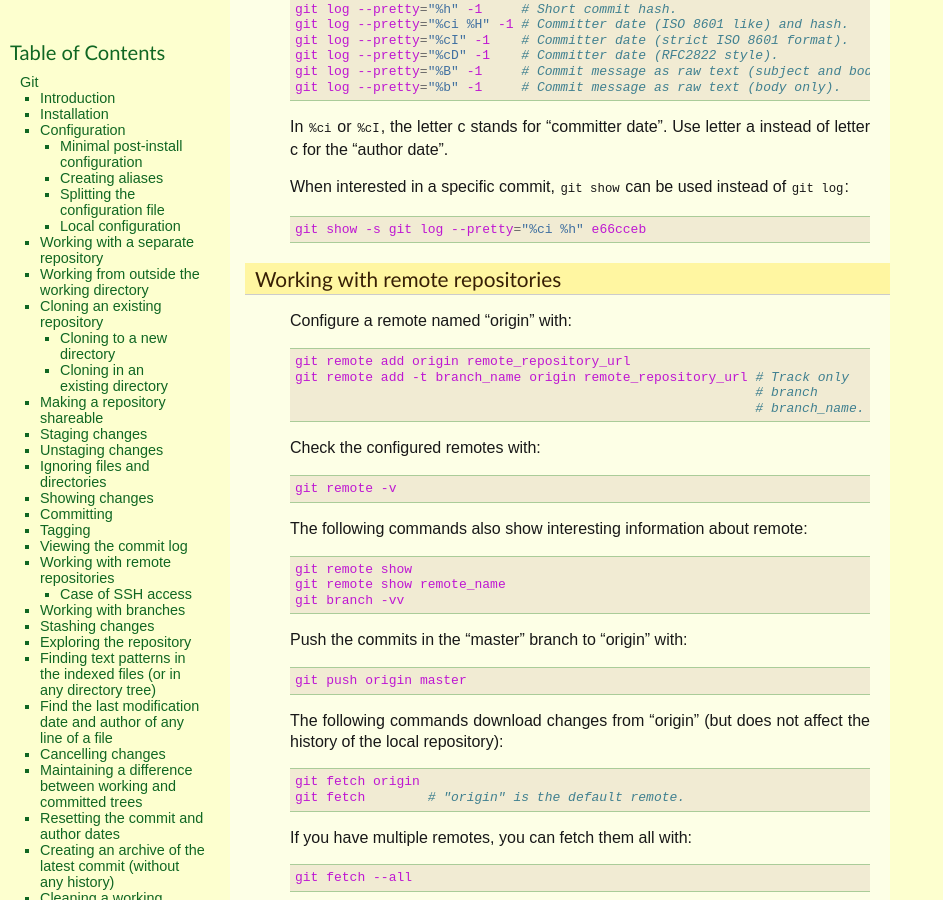
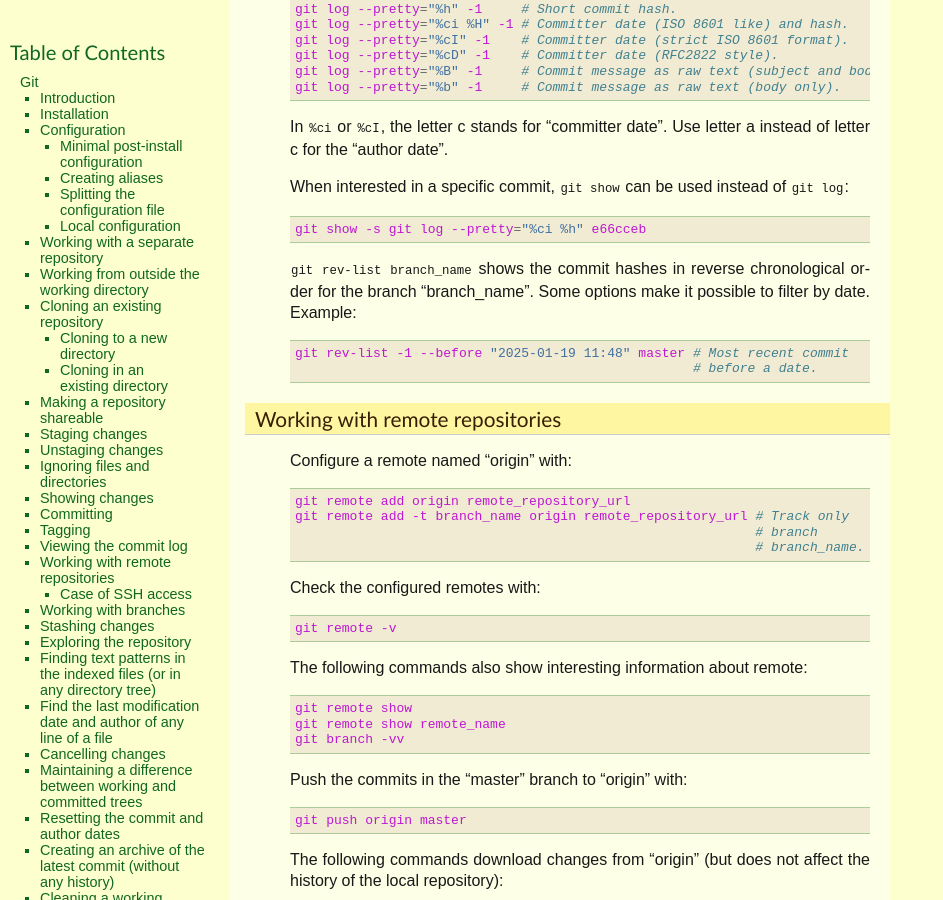
Before and after one commit to thierr26/thierr26_personal_notes_sphinx_sources, a Sphinx documentation site: the page built from source/git.rst, in a window 1280 px wide and 900 px high, scrolled down 10438 px. Shown: the whole window, without its empty margins (0-943 px from the left). Built offline with Sphinx 7.4.7, drawn with Linux system fonts in a browser that asks for light colours.

Commit message:
Add "git rev-list -1 --before" example

```diff
--- a/source/git.rst
+++ b/source/git.rst
@@ -602,6 +602,7 @@ Viewing the commit log
   triple: Git; log; commit date formatting
   triple: Git; log; commit hash
   pair: Git; show
+  pair: Git; rev-list
 
 Show the commit log with::
 
@@ -652,6 +653,13 @@ When interested in a specific commit, ``git show`` can be used instead of ``git
 log``::
 
   git show -s git log --pretty="%ci %h" e66cceb
+
+``git rev-list branch_name`` shows the commit hashes in reverse chronological
+order for the branch "branch_name". Some options make it possible to filter by
+date. Example::
+
+  git rev-list -1 --before "2025-01-19 11:48" master # Most recent commit
+                                                     # before a date.
 
 
 Working with remote repositories
```
